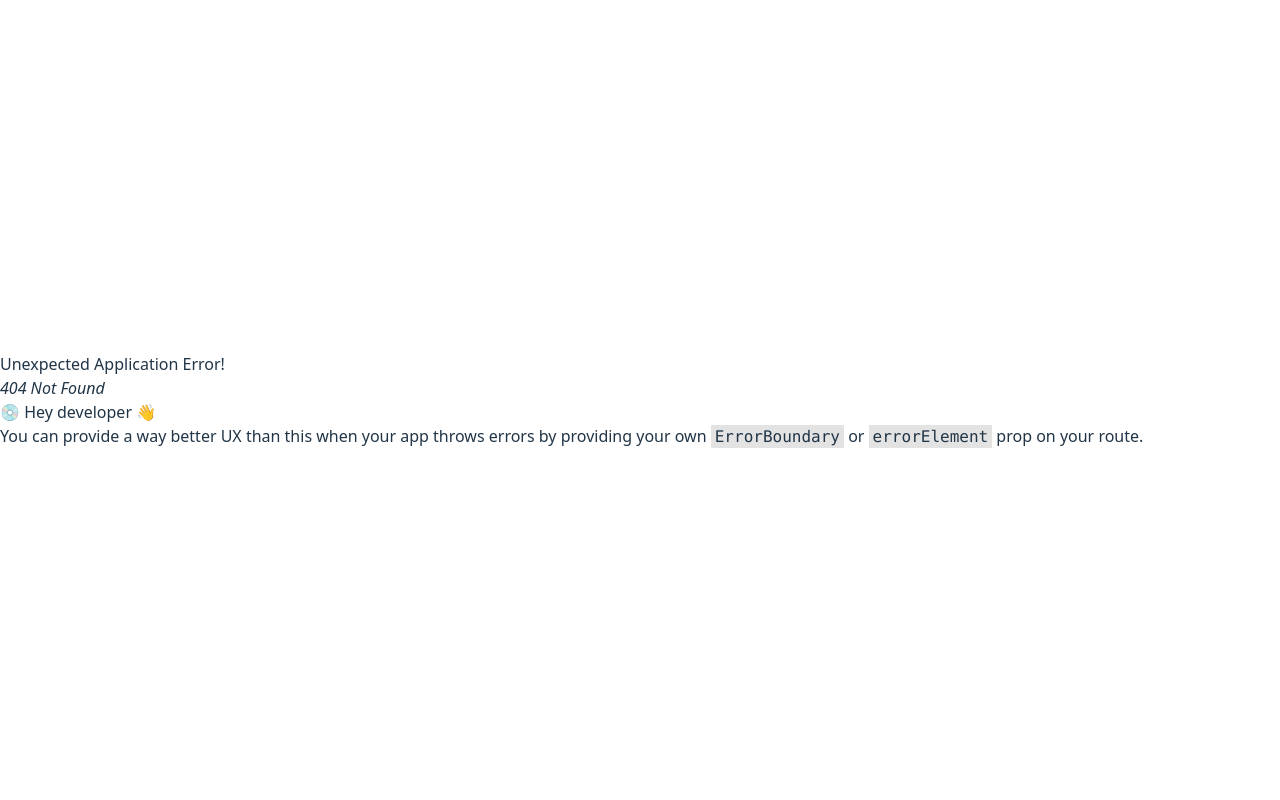
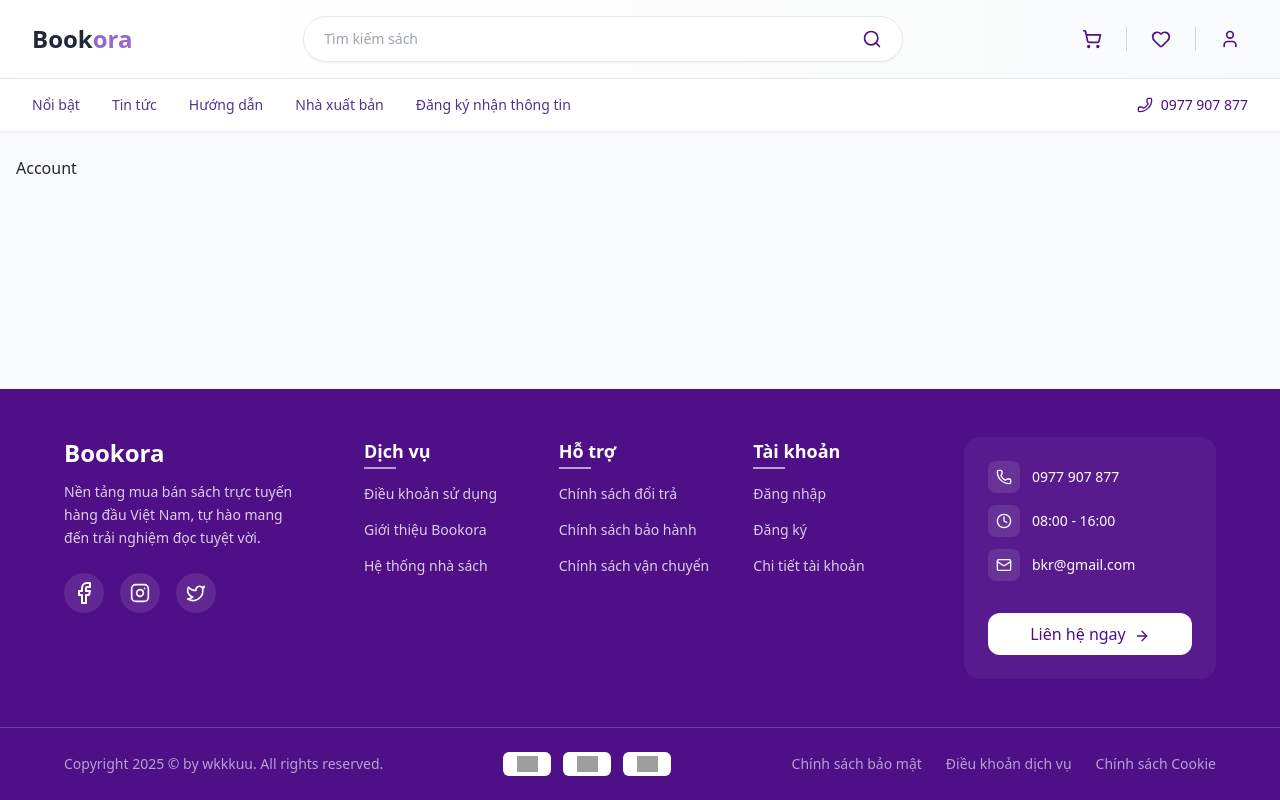
Before and after one commit to anhvq17/bookora, a React (Vite) app in the folder FE_C/: page /account in a window 1280 px wide. Before the commit this address had no page. Built offline with nearby package versions, Linux system fonts and the light colour scheme; grey boxes are pictures that could not be loaded.

Commit message:
create account

```diff
--- a/FE_C/src/components/common/Header.tsx
+++ b/FE_C/src/components/common/Header.tsx
@@ -107,6 +107,12 @@ const Header = (_props: Props) => {
                         <div className="truncate">{user.fullname || user.email}</div>
                       </div>
                       <Link
+                        to="/account"
+                        className="block px-5 py-3 text-gray-700 hover:bg-purple-50 hover:text-[#51348f] transition-colors duration-200 border-b border-gray-100"
+                      >
+                        Tài khoản
+                      </Link>
+                      <Link
                         to="/order"
                         className="block px-5 py-3 text-gray-700 hover:bg-purple-50 hover:text-[#51348f] transition-colors duration-200 border-b border-gray-100"
                       >
--- /dev/null
+++ b/FE_C/src/pages/Account.tsx
@@ -0,0 +1,7 @@
+const Account = () => {
+  return (
+    <div>Account</div>
+  )
+}
+
+export default Account
--- a/FE_C/src/routes/main.route.tsx
+++ b/FE_C/src/routes/main.route.tsx
@@ -9,6 +9,7 @@ import Cart from "../pages/Cart";
 import Checkout from "../pages/Checkout";
 import Login from "../pages/Auth/Login";
 import Register from "../pages/Auth/Register";
+import Account from "../pages/Account";
 
 
 export const router = createBrowserRouter([
@@ -52,6 +53,10 @@ export const router = createBrowserRouter([
         path: "Register",
         element: <Register />,
       },
+      {
+        path: "account",
+        element: <Account />,
+      },
     ],
   },
 ]);
```
